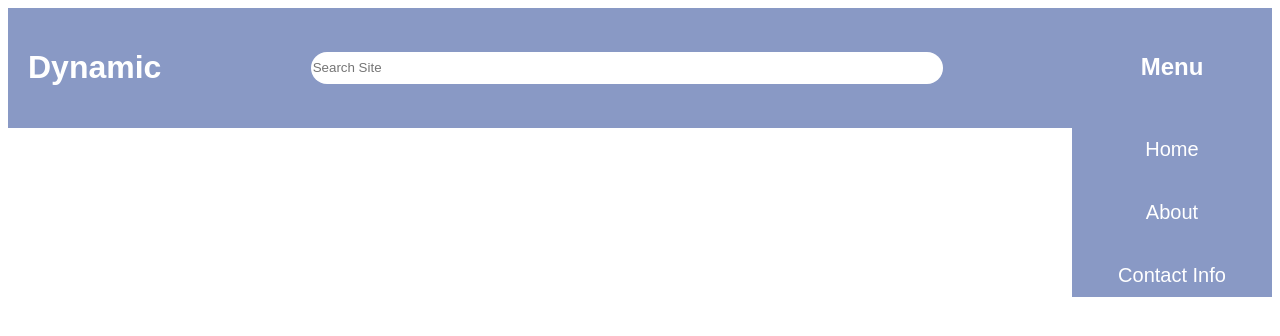
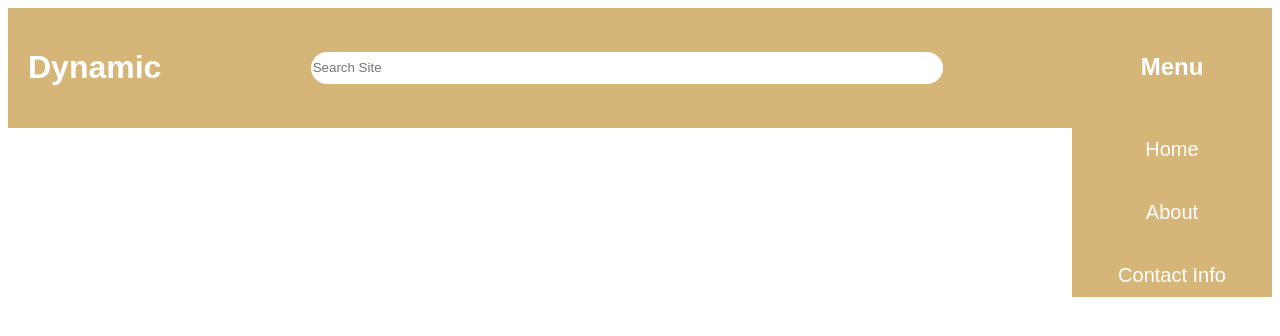
Before and after one commit to gigipink1/dynamic-interface, a website built with webpack: page src/index.html in a window 1280 px wide. Both pictures are taken after a click on the element "Menu". Built offline with nearby package versions, Linux system fonts and the light colour scheme.

Commit message:
Change header color

```diff
--- a/src/style.css
+++ b/src/style.css
@@ -7,6 +7,15 @@ ul {
     padding: 0;
 }
 
+.main-grid {
+    display:grid;
+    height: 100vh;
+    grid-template-rows: auto 1fr;
+}
+
+
+
+
 h1 {
     padding: 0 20px;
 }
@@ -15,7 +24,8 @@ header {
     display:flex;
     justify-content: space-between;
     align-self: center;
-    background-color:rgb(137, 153, 197);
+    min-width: 850px;
+    background-color:rgb(214, 181, 121);
     padding: 20px 0;
     color: white;
 }
@@ -39,7 +49,7 @@ header {
 .dropdown {
     position: absolute;
     grid-row: 2 / 2;
-    background-color: rgb(137, 153, 197);
+    background-color: rgb(214, 181, 121);
     margin: 0;
     width: 200px;
     text-align: center;
@@ -53,7 +63,7 @@ header {
 }
 
 .dropdown li:hover {
-    background-color: rgb(105, 121, 165);
+    background-color: rgb(150, 123, 74);
     cursor: pointer;
 }
 
```
